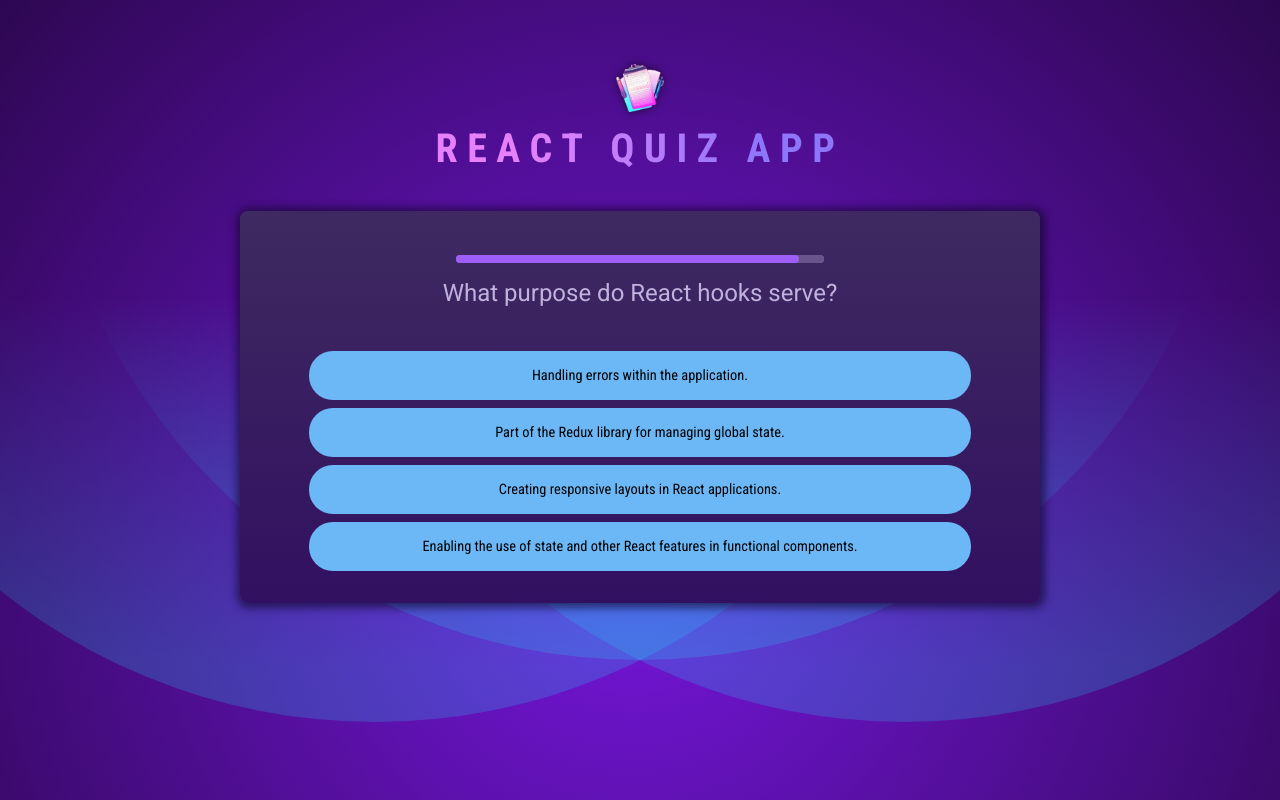
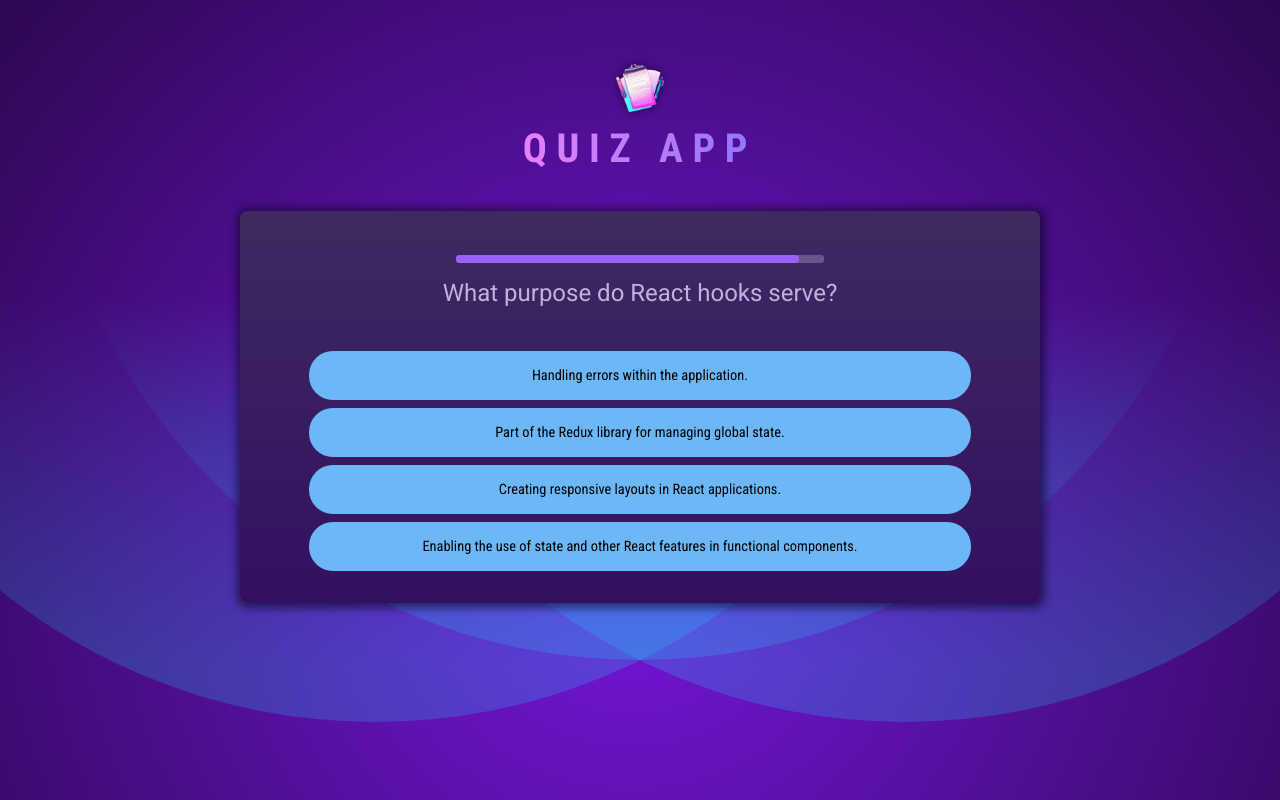
Before and after one commit to TechMusab/25-React-Projects, a React (Vite) app in the folder Quiz App-useEffect Hook/: page / in a window 1280 px wide. Built offline with nearby package versions, Linux system fonts and the light colour scheme.

Commit message:
Update header.jsx

```diff
--- a/Quiz App-useEffect Hook/src/components/header.jsx
+++ b/Quiz App-useEffect Hook/src/components/header.jsx
@@ -5,7 +5,7 @@ export default function Header() {
   return(
 <header>
   <img src={logoimg} alt="quizlogo" />
-  <h1>React Quiz App</h1>
+  <h1>Quiz App</h1>
 </header>
   );
 }
```
